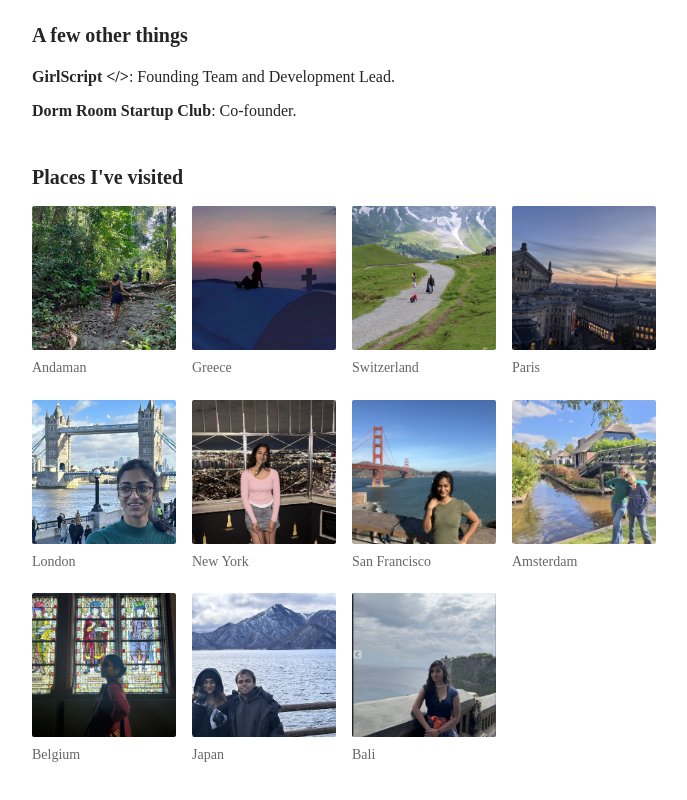
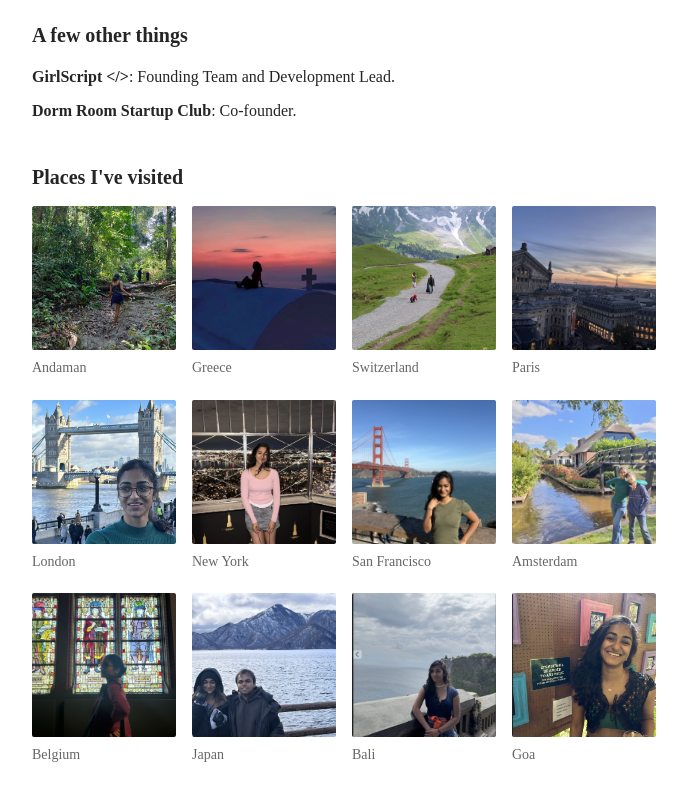
Before and after one commit to Arushigandhi/arushi-portfolio, a Next.js app: page / in a window 1280 px wide. Shown: the part 1048-1848 px from the top of the page, without its empty margins (258-945 px from the left). Built offline with nearby package versions, Linux system fonts and the light colour scheme.

Commit message:
Add Goa travel photo

```diff
--- a/src/app/page.tsx
+++ b/src/app/page.tsx
@@ -14,6 +14,7 @@ const places: { name: string; photo?: string }[] = [
   { name: "Belgium", photo: "/assets/travel/belgium.jpg" },
   { name: "Japan", photo: "/assets/travel/japan.jpg" },
   { name: "Bali", photo: "/assets/travel/bali.jpg" },
+  { name: "Goa", photo: "/assets/travel/goa.jpg" },
 ];
 
 export default function Home() {
```
Also changed, not shown: public/assets/travel/goa.jpg (added).
